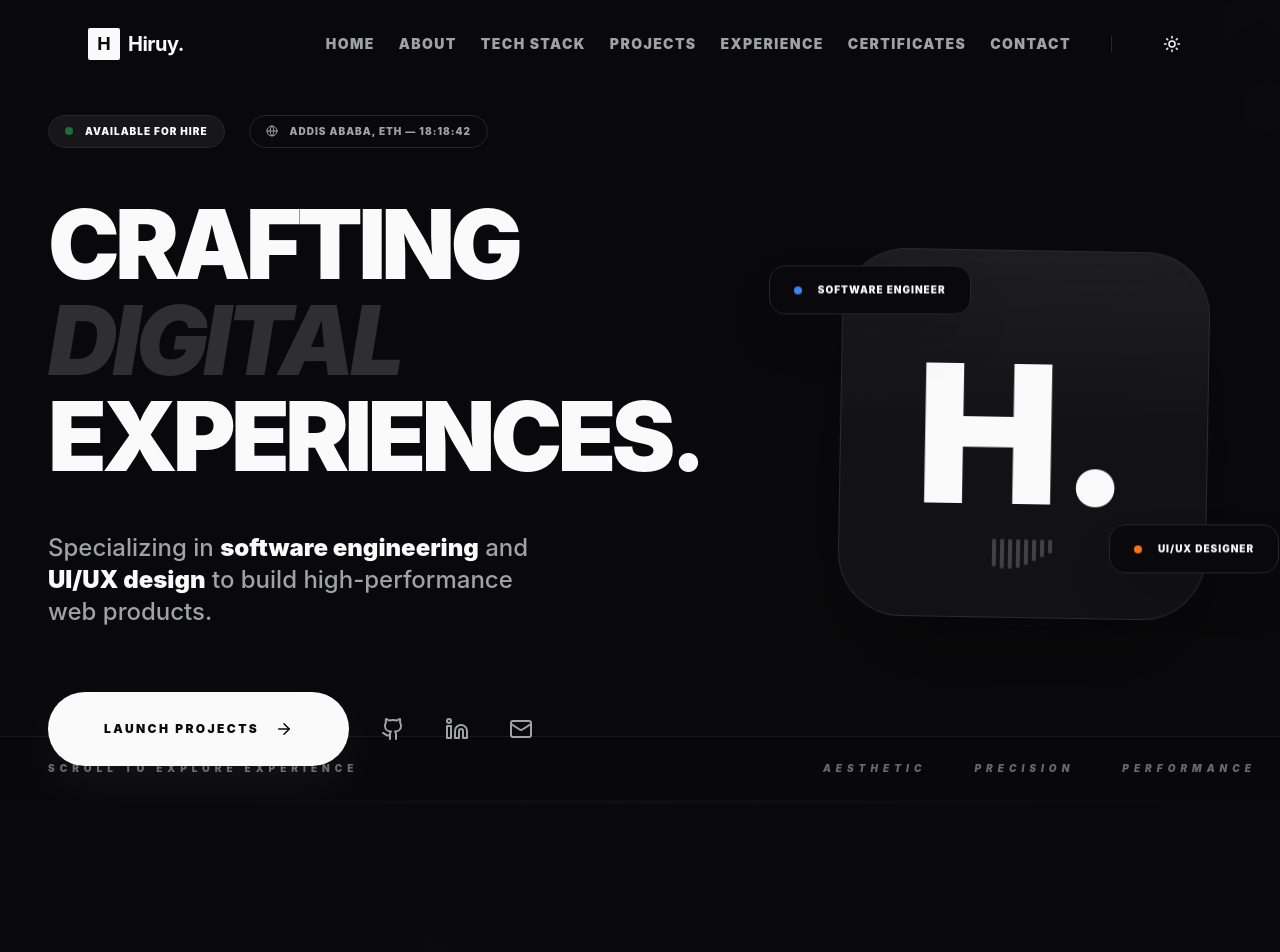
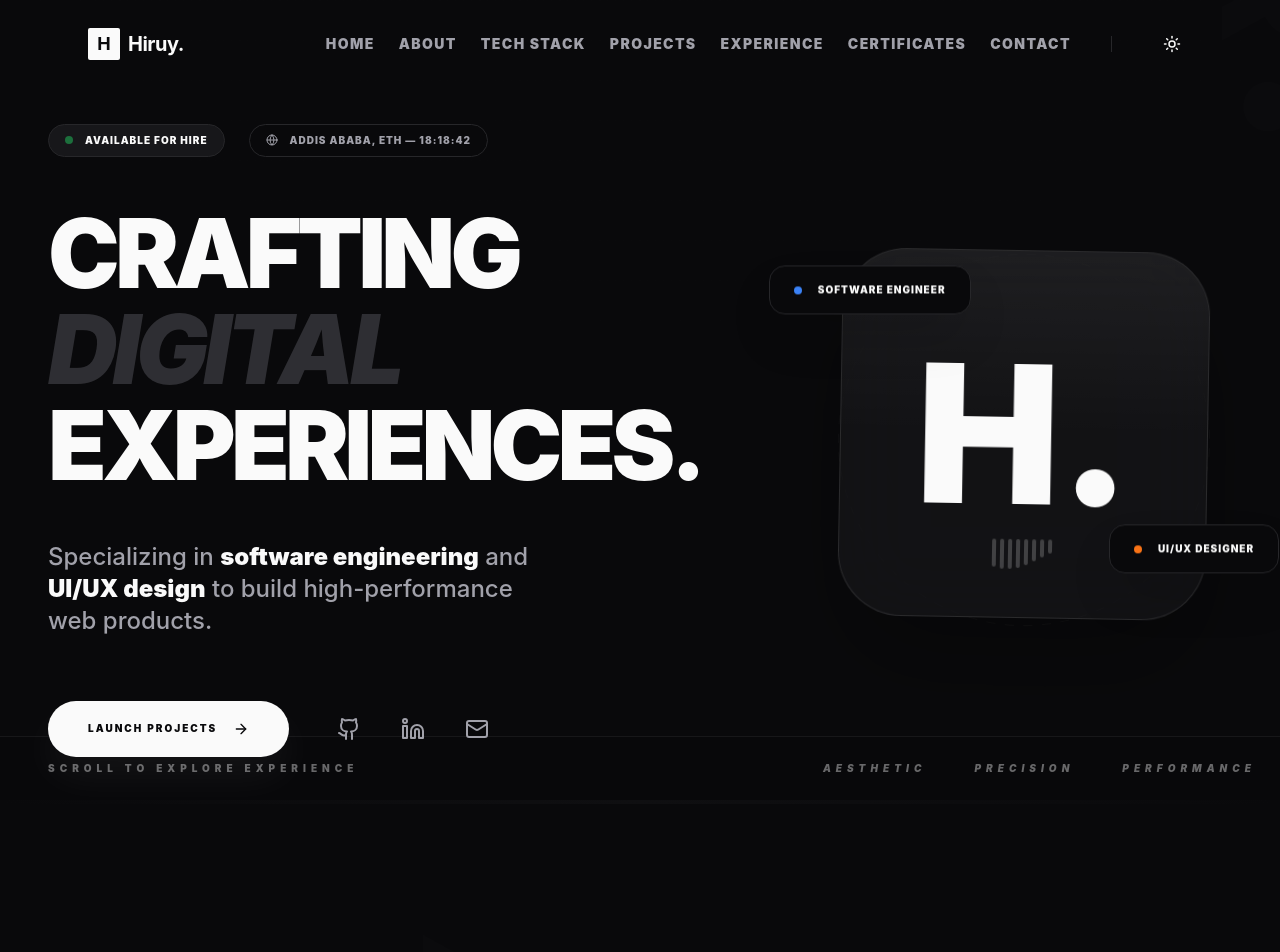
Before and after one commit to hiruy72/hiruy-legesse-portfolio, a React (Vite) app: page / in a window 1280 px wide. Shown: the top 952 px of the page. Built offline with nearby package versions, Linux system fonts and the light colour scheme.

Commit message:
Refine Hero CTA button size and Project Detail navigation layout

```diff
--- a/src/components/Hero.jsx
+++ b/src/components/Hero.jsx
@@ -81,11 +81,11 @@ const Hero = () => {
                             initial={{ opacity: 0, y: 20 }}
                             animate={{ opacity: 1, y: 0 }}
                             transition={{ duration: 0.8, delay: 0.6 }}
-                            className="flex flex-wrap gap-8 items-center"
+                            className="flex flex-wrap gap-12 items-center"
                         >
-                            <a href="#projects" className="group relative px-14 py-7 bg-foreground text-background rounded-full font-black uppercase tracking-[0.2em] text-xs transition-all hover:scale-105 active:scale-95 shadow-[0_20px_50px_rgba(0,0,0,0.2)] dark:shadow-[0_20px_50px_rgba(255,255,255,0.05)] overflow-hidden">
+                            <a href="#projects" className="group relative px-10 py-5 bg-foreground text-background rounded-full font-black uppercase tracking-[0.2em] text-[10px] transition-all hover:scale-105 active:scale-95 shadow-[0_20px_40px_rgba(0,0,0,0.2)] dark:shadow-[0_20px_40px_rgba(255,255,255,0.05)] overflow-hidden">
                                 <span className="relative z-10 flex items-center gap-4">
-                                    Launch Projects <ArrowRight size={18} className="group-hover:translate-x-2 transition-transform" />
+                                    Launch Projects <ArrowRight size={16} className="group-hover:translate-x-1 transition-transform" />
                                 </span>
                                 <div className="absolute inset-0 bg-white/10 translate-y-full group-hover:translate-y-0 transition-transform duration-500"></div>
                             </a>
--- a/src/components/ProjectDetail.jsx
+++ b/src/components/ProjectDetail.jsx
@@ -40,8 +40,17 @@ const ProjectDetail = () => {
                         className="w-full h-full object-cover"
                     />
                 </motion.div>
-                <div className="absolute inset-0 bg-gradient-to-t from-background via-background/40 to-transparent"></div>
-                <div className="absolute inset-x-0 top-0 h-64 bg-gradient-to-b from-background/80 to-transparent"></div>
+                <div className="absolute inset-0 bg-gradient-to-t from-background via-background/40 to-transparent pointer-events-none"></div>
+                <div className="absolute inset-x-0 top-0 h-64 bg-gradient-to-b from-background/80 to-transparent pointer-events-none"></div>
+
+                {/* Back Link - Standalone at Top */}
+                <div className="absolute top-0 left-0 w-full z-20 pt-40 px-6 md:px-20">
+                    <div className="max-w-[1440px] mx-auto">
+                        <Link to="/" className="inline-flex items-center gap-4 text-[10px] font-black uppercase tracking-[0.4em] bg-background/20 backdrop-blur-xl px-10 py-4 rounded-full border border-white/10 hover:bg-foreground hover:text-background transition-all group shadow-2xl">
+                            <ArrowLeft size={14} className="group-hover:-translate-x-1 transition-transform" /> Back to Selection
+                        </Link>
+                    </div>
+                </div>
 
                 <div className="absolute bottom-0 left-0 w-full p-6 md:p-20 overflow-hidden">
                     <div className="max-w-[1440px] mx-auto">
@@ -50,11 +59,7 @@ const ProjectDetail = () => {
                             animate={{ opacity: 1, x: 0 }}
                             transition={{ duration: 1, delay: 0.5 }}
                         >
-                            <Link to="/" className="inline-flex items-center gap-4 text-[10px] font-black uppercase tracking-[0.4em] mb-12 bg-background/20 backdrop-blur-xl px-10 py-4 rounded-full border border-white/10 hover:bg-foreground hover:text-background transition-all group shadow-2xl">
-                                <ArrowLeft size={14} className="group-hover:-translate-x-1 transition-transform" /> Back to Selection
-                            </Link>
-
-                            <h1 className="text-6xl md:text-[10rem] font-black uppercase tracking-[0.02em] leading-[0.7] mb-12">
+                            <h1 className="text-6xl md:text-[8rem] font-black uppercase tracking-[0.02em] leading-[0.7] mb-12">
                                 {project.title.split(' ').map((word, i) => (
                                     <span key={i} className={i % 2 !== 0 ? 'text-muted-foreground/40 dark:text-muted-foreground/30 italic block' : 'block'}>
                                         {word}
@@ -96,7 +101,7 @@ const ProjectDetail = () => {
                             <h2 className="text-[10px] font-black uppercase tracking-[0.5em] text-muted-foreground/60 flex items-center gap-4">
                                 <div className="w-8 h-[1px] bg-muted-foreground/40"></div> Project Vision
                             </h2>
-                            <p className="text-xl md:text-3xl font-black leading-[1.3] md:leading-[1.1] tracking-tighter text-foreground text-gradient">
+                            <p className="text-xl md:text-2xl font-black leading-[1.3] md:leading-[1.1] tracking-tighter text-foreground text-gradient">
                                 {project.longDesc}
                             </p>
                         </motion.div>
```
